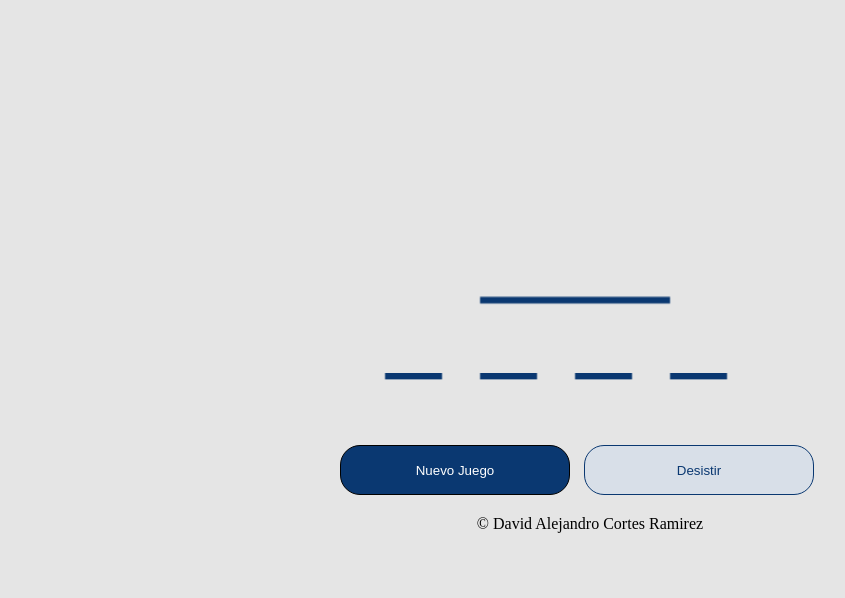
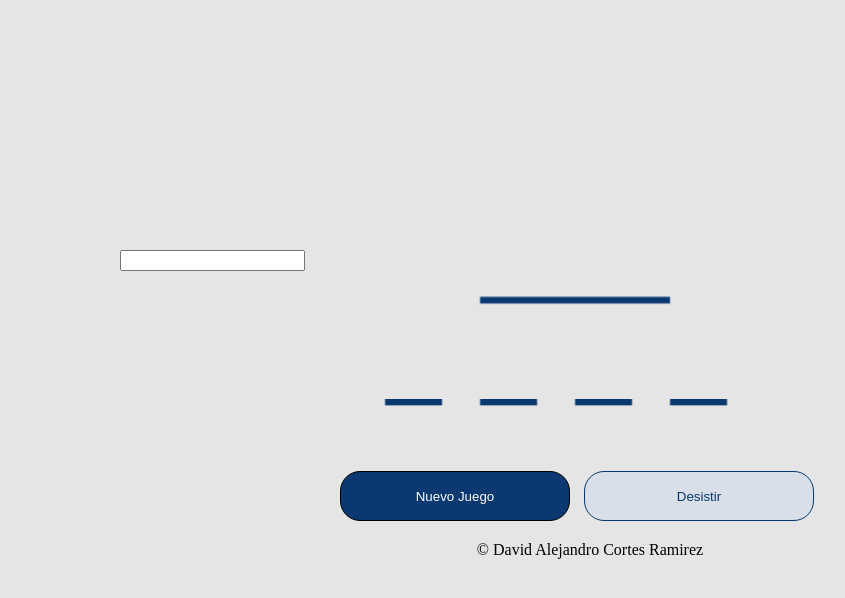
Before and after one commit to AlejandroCortes0221/Ahorcado, a plain HTML site: page index.html in a window 1280 px wide. Both pictures are taken after a click on the button "Iniciar Juego". Shown: the part 90-688 px from the top of the page, without its empty margins (50-895 px from the left). Drawn offline with Linux system fonts and the light colour scheme; some packages are replaced by stand-ins of ours; a script that the page names is missing.

Commit message:
prueba teclado

```diff
--- a/Ahorcado.js
+++ b/Ahorcado.js
@@ -6,6 +6,7 @@ const advertencia = document.querySelector("p");
 const cancelar = document.querySelector(".cancelar");
 const desistir = document.querySelector(".desistir");
 const nuevo = document.querySelector(".iniciar-2");
+const input = document.querySelector(".este");
 var pantalla = document.querySelector(".posiciones");
 var pincel = pantalla.getContext("2d");
 
@@ -30,6 +31,7 @@ function botonIniciar(){
     pantalla2.style.visibility = "visible";
     nuevo.style.visibility="visible";
     desistir.style.visibility="visible";
+    input.style.visibility = "visible";
     pal = palabraAdivinar[Math.floor(Math.random() * (max - min + 1)) + min];
     letras = pal.length;
     pincel.fillStyle = "#0A3871";
--- a/css/style.css
+++ b/css/style.css
@@ -49,6 +49,9 @@ header{
 }
 .iniciar:hover{
     background-color: #124a8f;
+}
+.este{
+    visibility: hidden;
 }
 .agregar{
     width: 220px;
--- a/index.html
+++ b/index.html
@@ -16,6 +16,7 @@
             <canvas class="ahorcado"></canvas>
             <textarea placeholder="Ingrese una palabra" class="palabra-nueva"></textarea>
             <button class="iniciar" onclick="botonIniciar()">Iniciar Juego</button>
+            <input type="text" class="este">
             <Button class="agregar" onclick="botonAgregar()">Agregar nueva palabra</Button>
             <canvas class="posiciones"></canvas>
             <section class="botones-agregar">
```
